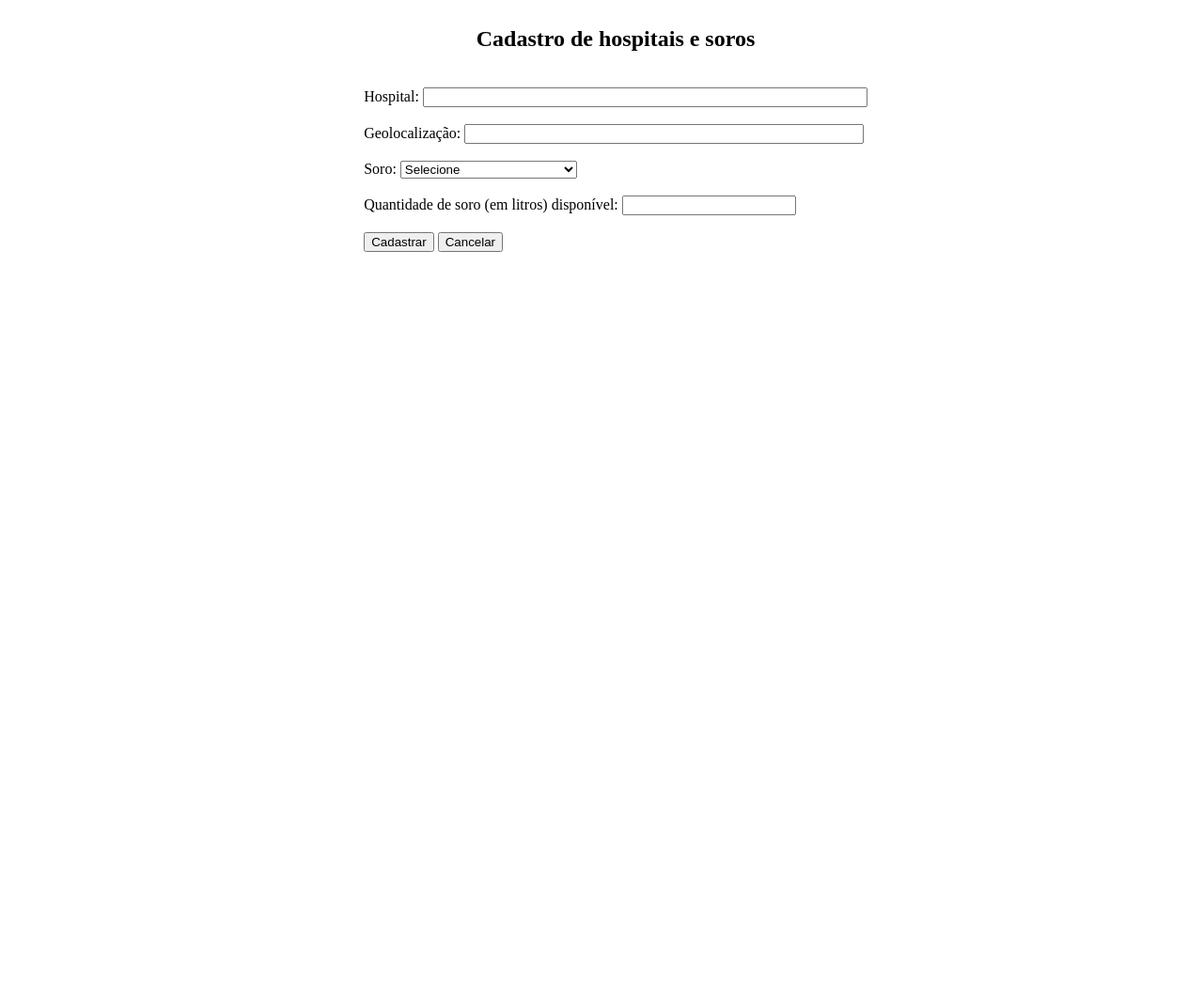
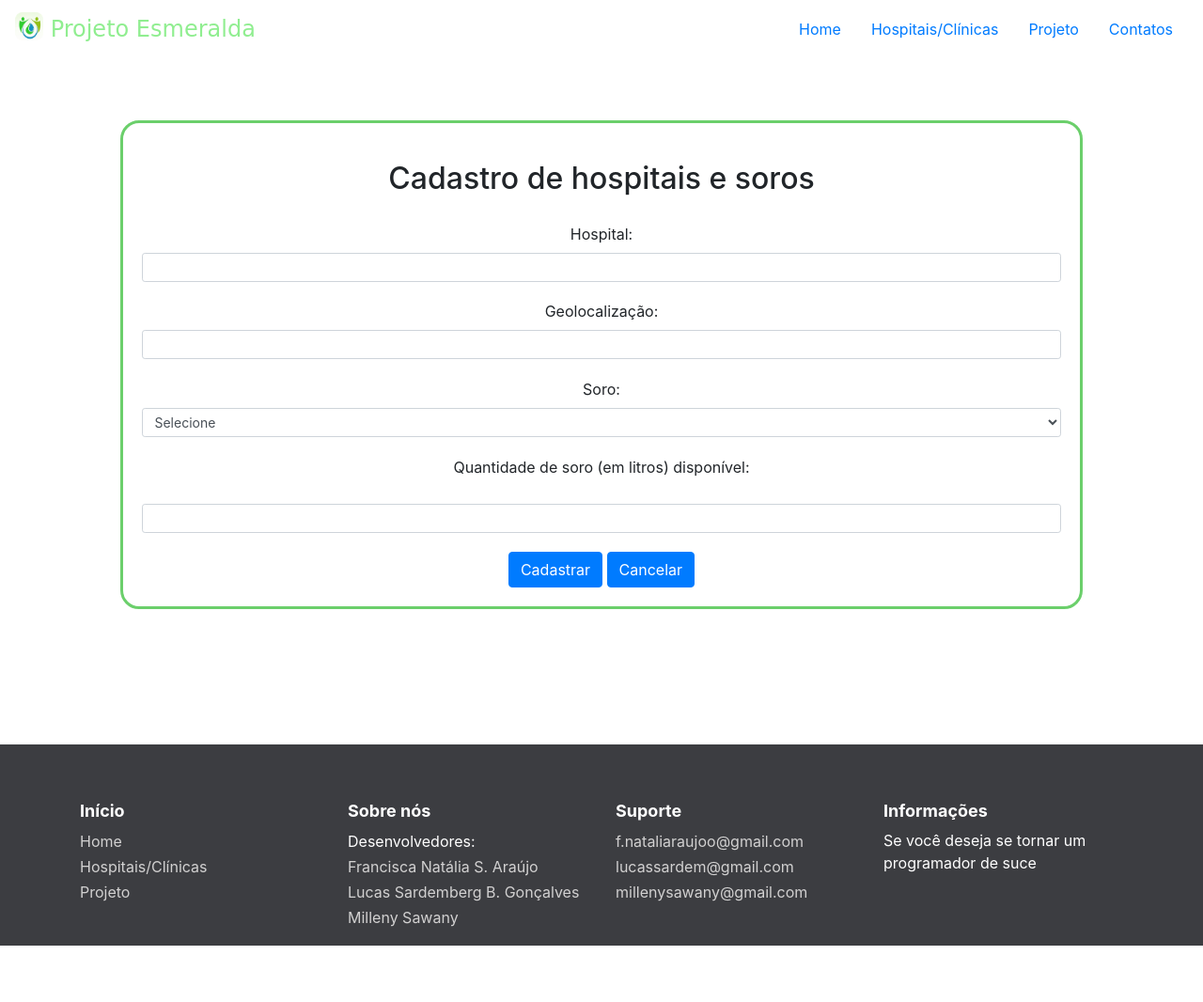
Before and after one commit to nataliarauj/projeto-esmeralda, a PHP site: page /formulario.html in a window 1280 px wide. Shown: the whole page at 94% size. Before the commit the page ends 268 px from the top, so only its background shows below. Run offline with PHP 8.4, Linux system fonts and the light colour scheme.

Commit message:
Add files via upload

```diff
--- a/projeto-esmeralda/formulario.html
+++ b/projeto-esmeralda/formulario.html
@@ -4,9 +4,9 @@
 
 		<script href="Js/jquery.js" type="text/javascript"> </script>
 		<script href="Js/cicle.js" type="text/javascript"> </script>
-
+		<link rel="stylesheet" href="https://stackpath.bootstrapcdn.com/bootstrap/4.5.0/css/bootstrap.min.css" integrity="sha384-9aIt2nRpC12Uk9gS9baDl411NQApFmC26EwAOH8WgZl5MYYxFfc+NcPb1dKGj7Sk" crossorigin="anonymous">
+		<link rel="stylesheet" href="css/style.css">
 		<script>
-
 		function cadastrar(){
 			var nome = formulario.nome_hospital.value;
 			var geolocalização = formulario.geolocalização.value;
@@ -34,8 +34,7 @@
 			return false;
 			}else{
 
-			alert("Cadastro realizado com sucesso");
-			window.location.href = "formulario.html";
+
 		}
 		}
 
@@ -56,31 +55,124 @@
 
 
 	<body>
-		<div id="base">
-			<form name="formulario" method="post">
-			<h2 align="center"> Cadastro de hospitais e soros </h2><br>
-				<label> Hospital: </label>
-				<input type="text" name="nome_hospital" id="nome_hospital" size="56"/><br><br>
-				<label> Geolocalização: </label>
-				<input type="text" name="geolocalização" id="geolocalização" size="50"/><br><br>
-				<label> Soro: </label>
-				<select name="soro" id="soro">
-					<option value="op1">Selecione</option>
-					<option value="op2">Soro antibotrópico</option>
-					<option value="op3">Soro anticrotálico</option>
-					<option value="op4">Soro antilaquético</option>
-					<option value="op5">Soro antielapídico</option>
-					<option value="op6">Soro antibotrópico-laquético</option>
-					<option value="op7">Soro antiaracnídico</option>
-					<option value="op8">Soro antiescorpiônico</option>
-					<option value="op9">Soro antilonomia</option>
-				</select><br><br>
-				<label> Quantidade de soro (em litros) disponível: </label>
-				<input type="number" name="quantidade" id="qantidade"/></br><br>
-				<button type="button" onclick="cadastrar()"> Cadastrar </button>
-				<button type="button" onclick="cancelar()"> Cancelar </button>
+		<header>
+			<nav class="navbar fixed-top navbar-light">
+			  <a class="navbar-brand" style="font-family: 'Lobster Two', cursive; font-size: x-large; color: lightgreen;" href="#">
+				<img src="img/icon2.png" width="30" height="30" class="d-inline-block align-top" alt="" loading="lazy">
+				Projeto Esmeralda
+			  </a>
+
+			  <ul class="nav justify-content-end">
+				<li class="nav-item" href="#">
+				  <a href="index.html" class="nav-link">Home</a>
+				</li>
+				<li class="nav-item">
+				  <a class="nav-link" href="#">Hospitais/Clínicas</a>
+				</li>
+				<li class="nav-item">
+				  <a class="nav-link" href="#">Projeto</a>
+				</li>
+
+				<li class="nav-item">
+				  <a class="nav-link" href="contatos.html">Contatos</a>
+				</li>
+			  </ul>
+			</nav>
+
+
+		  </header>
+		<div class='container-fluid' style='text-align: center; padding: 10%;'>
+			<form name="formulario" style=' border: 3px solid rgb(107, 207, 107); padding: 2%; border-radius: 20px;' action='phpForm.php' method="post">
+			<div class='row' style='margin-top: 2%'>
+				<div class='col'>
+					<h2 align="center"> Cadastro de hospitais e soros </h2>
+				</div>
+			</div>
+
+			<div class='row' style='margin-top: 2%'>
+				<div class='col'>
+					<label> Hospital: </label><input class="form-control form-control-sm" type="text" name="nome_hospital" id="nome_hospital"/>
+				</div>
+			</div>
+
+			<div class='row' style='margin-top: 2%'>
+				<div class='col'>
+					<label> Geolocalização: </label><input class="form-control form-control-sm" type="text" name="geolocalizacao" id="geolocalização"/>
+				</div>
+			</div>
+			<div class='row' style='margin-top: 2%'>
+				<div class='col'>
+					<label> Soro: </label>
+					<select class="form-control form-control-sm" name="soro" id="soro">
+						<option>Selecione</option>
+						<option>Soro antibotrópico</option>
+						<option>Soro anticrotálico</option>
+						<option>Soro antilaquético</option>
+						<option>Soro antielapídico</option>
+						<option>Soro antibotrópico-laquético</option>
+						<option>Soro antiaracnídico</option>
+						<option>Soro antiescorpiônico</option>
+						<option>Soro antilonomia</option>
+				</select>
+				</div>
+			</div>
+			<div class='row' style='margin-top: 2%'>
+				<div class='col'>
+					<label> Quantidade de soro (em litros) disponível: </label>
+				</div>
+			</div>
+			<div class='row' style='margin-top: 2%'>
+				<div class='col'>
+					<input class="form-control form-control-sm" type="number" name="quantidade" id="qantidade"/>
+				</div>
+			</div>
+			<div class='row' style='margin-top: 2%'>
+				<div class='col'>
+					<button class='btn btn-primary' type="submit"> Cadastrar </button>
+				<button class='btn btn-primary' type="button" onclick="cancelar()"> Cancelar </button>
+				</div>
+			</div>
+
+
 			</form>
 		</div>
+
+		<footer id="myFooter">
+			<div class="container">
+				<div class="row">
+					<div class="col-sm-3">
+						<h5>Início</h5>
+						<ul>
+							<li><a href="index.html">Home</a></li>
+							<li><a href="hospitais.html">Hospitais/Clínicas</a></li>
+							<li><a href="#">Projeto</a></li>
+
+						</ul>
+					</div>
+					<div class="col-sm-3">
+						<h5>Sobre nós</h5>
+						<ul>
+							<li>Desenvolvedores:</li>
+							<li><a href="">Francisca Natália S. Araújo</a></li>
+							<li><a href="">Lucas Sardemberg B. Gonçalves</a></li>
+							<li><a href="">Milleny Sawany</a></li>
+						</ul>
+					</div>
+					<div class="col-sm-3">
+						<h5>Suporte</h5>
+						<ul>
+							<li><a href="">f.nataliaraujoo@gmail.com</a></li>
+							<li><a href="">lucassardem@gmail.com</a></li>
+							<li><a href="">millenysawany@gmail.com</a></li>
+						</ul>
+					</div>
+					<div class="col-sm-3 info">
+						<h5>Informações</h5>
+						<p> Se você deseja se tornar um programador de suce </p>
+					</div>
+				</div>
+			</div>
+		</footer>
 	</body>
 
 </html>
```
Also changed, not shown: projeto-esmeralda/phpForm.php (+18 -3 lines).
